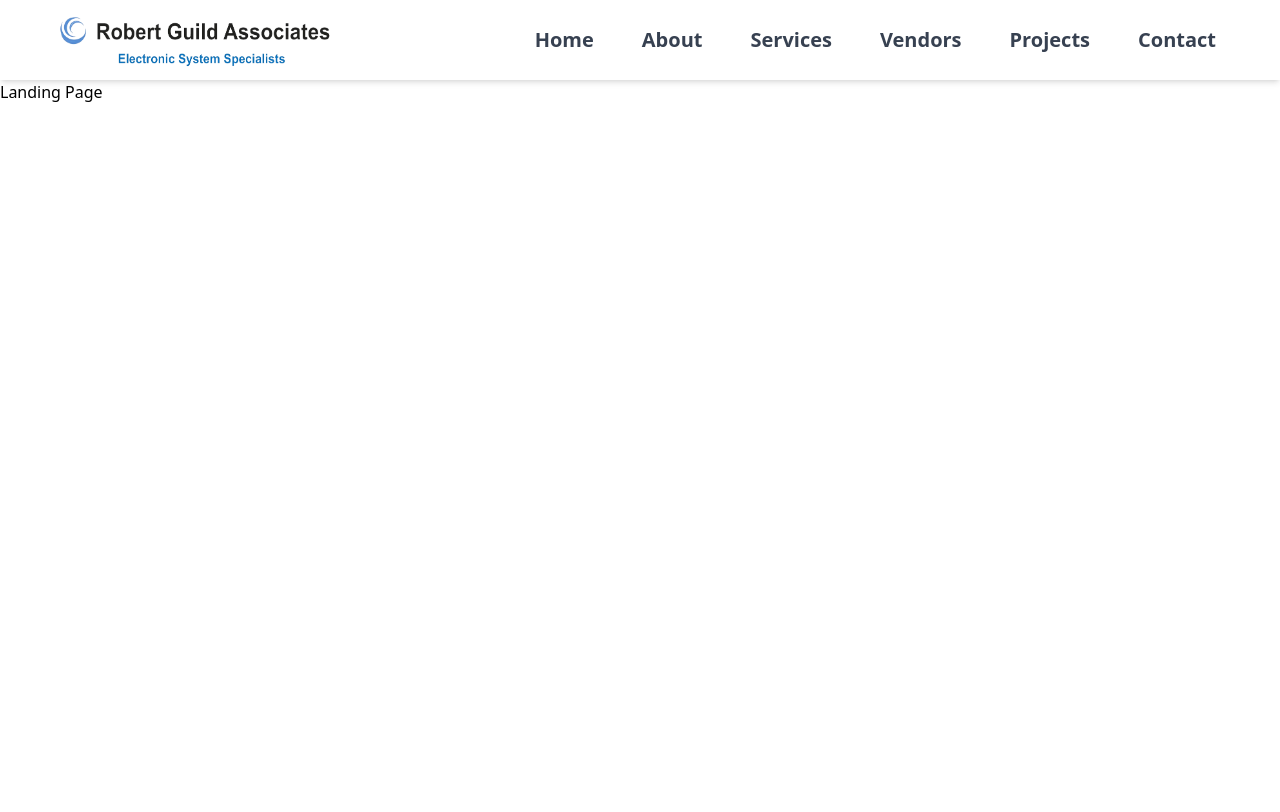
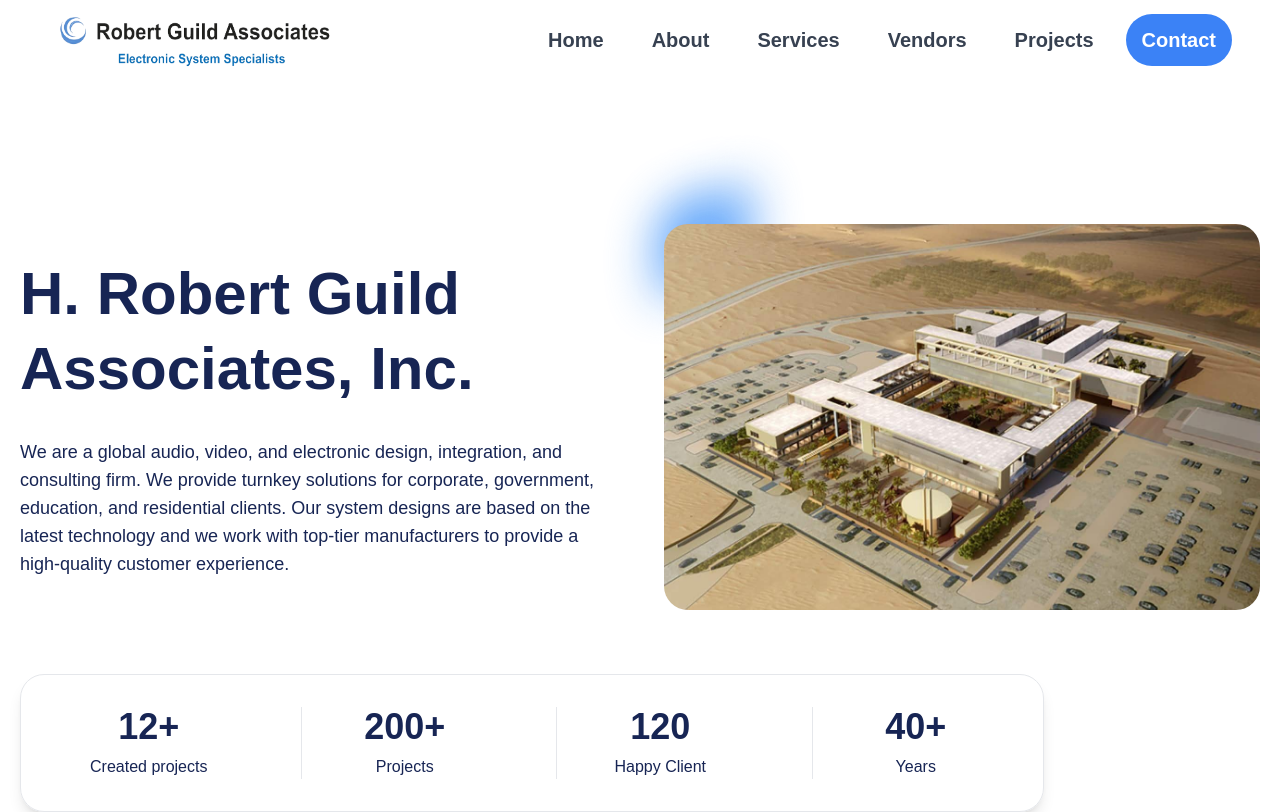
Before and after one commit to alialoraebi/rga-website, an Astro site: page / in a window 1280 px wide. Built offline with nearby package versions, Linux system fonts and the light colour scheme; Astro itself is replaced by a stand-in of ours.

Commit message:
Add landing page to webpage

```diff
--- a/package.json
+++ b/package.json
@@ -17,6 +17,7 @@
     "astro": "^4.13.2",
     "react": "^18.3.1",
     "react-dom": "^18.3.1",
+    "react-icons": "^5.2.1",
     "react-router-dom": "^6.26.0",
     "tailwindcss": "^3.4.9"
   }
--- /dev/null
+++ b/src/components/Container.astro
@@ -0,0 +1,11 @@
+---
+export interface Props {
+    className?: string;
+}
+
+const { className } = Astro.props
+---
+
+<div class={`mx-auto max-w-7xl w-full px-5 sm:px-14 lg:px-5 ${className}`}>
+    <slot />
+</div>
--- a/src/components/Nav.astro
+++ b/src/components/Nav.astro
@@ -2,7 +2,7 @@
 import ToggleButton from '../components/ToggleButton.jsx';
 ---
 
-<nav class="bg-white shadow-md relative">
+<nav class="relative">
   <div class="max-w-7.5xl mx-auto px-4 sm:px-8 lg:px-12">
     <div class="relative flex items-center justify-between h-20">
       <div class="flex-shrink-0 z-20">
@@ -15,15 +15,14 @@ import ToggleButton from '../components/ToggleButton.jsx';
 
       <div class="hidden md:flex md:items-center md:justify-end flex-1 ml-20">
         <div class="flex flex-col md:flex-row space-y-4 md:space-y-0 md:space-x-4 md:ml-auto text-center md:text-left">
-          <a href="/" class="text-gray-700 hover:text-blue-500 px-4 py-3 rounded-md text-base md:text-xl font-bold transition-colors duration-200">Home</a>
-          <a href="/about" class="text-gray-700 hover:text-blue-500 px-4 py-3 rounded-md text-base md:text-xl font-bold transition-colors duration-200">About</a>
-          <a href="/services" class="text-gray-700 hover:text-blue-500 px-4 py-3 rounded-md text-base md:text-xl font-bold transition-colors duration-200">Services</a>
-          <a href="#vendors" class="text-gray-700 hover:text-blue-500 px-4 py-3 rounded-md text-base md:text-xl font-bold transition-colors duration-200">Vendors</a>
-          <a href="#projects" class="text-gray-700 hover:text-blue-500 px-4 py-3 rounded-md text-base md:text-xl font-bold transition-colors duration-200">Projects</a>
-          <a href="#contact" class="text-gray-700 hover:text-blue-500 px-4 py-3 rounded-md text-base md:text-xl font-bold transition-colors duration-200">Contact</a>
+          <a href="/" class="text-gray-700 hover:text-blue-500 hover:underline hover:underline-offset-4 hover:decoration-2 px-4 py-3 rounded-md text-base md:text-xl font-bold transition-colors duration-200">Home</a>
+          <a href="/about" class="text-gray-700 hover:text-blue-500 hover:underline hover:underline-offset-4 hover:decoration-2 px-4 py-3 rounded-md text-base md:text-xl font-bold transition-colors duration-200">About</a>
+          <a href="/services" class="text-gray-700 hover:text-blue-500 hover:underline hover:underline-offset-4 hover:decoration-2 px-4 py-3 rounded-md text-base md:text-xl font-bold transition-colors duration-200">Services</a>
+          <a href="#vendors" class="text-gray-700 hover:text-blue-500 hover:underline hover:underline-offset-4 hover:decoration-2 px-4 py-3 rounded-md text-base md:text-xl font-bold transition-colors duration-200">Vendors</a>
+          <a href="#projects" class="text-gray-700 hover:text-blue-500 hover:underline hover:underline-offset-4 hover:decoration-2 px-4 py-3 rounded-md text-base md:text-xl font-bold transition-colors duration-200">Projects</a>
+          <a href="#contact" class="text-white bg-blue-500 hover:bg-blue-600 px-4 py-3 rounded-full text-base md:text-xl font-bold transition-colors duration-200">Contact</a>
         </div>
       </div>
-
 
       <ToggleButton client:load />
     </div>
--- /dev/null
+++ b/src/components/Paragraph.astro
@@ -0,0 +1,11 @@
+---
+export interface Props{
+    className?:string
+}
+
+const {className} = Astro.props
+---
+
+<p class={`md:text-lg text-heading-3 ${className}`}>
+    <slot/>
+</p>
--- a/src/layouts/Layout.astro
+++ b/src/layouts/Layout.astro
@@ -23,3 +23,14 @@ const { title } = Astro.props;
 		<slot />
 	</body>
 </html>
+
+<style is:global>
+	html {
+    	scroll-behavior: smooth;
+  	}
+
+	body {
+    	font-family: "Raleway", sans-serif;
+		color: rgb(23, 37, 84);
+  	}
+</style>
--- a/src/pages/index.astro
+++ b/src/pages/index.astro
@@ -1,9 +1,102 @@
 ---
 import Layout from '../layouts/Layout.astro';
+import Container from '../components/Container.astro';
+import Paragraph from '../components/Paragraph.astro';
 ---
 
-<Layout title="Welcome to Astro.">
-	<main>
-		<h1>Landing Page</h1>
-	</main>
+<Layout title="Robert Guild Associates">
+  <section class="relative pt-32 lg:pt-36">
+    <Container className={"flex flex-col lg:flex-row gap-10 lg:gap-12"}>
+      <div class="absolute w-full lg:w-1/2 inset-y-0 lg:right-0 ">
+        <span class="absolute -left-6 md:left-4 top-24 lg:top-28 w-24 h-24 rotate-90 skew-x-12 rounded-3xl bg-blue-400 blur-xl opacity-60 lg:opacity-95 lg:block hidden"></span>
+        <span class="absolute right-4 bottom-12 w-24 h-24 rounded-3xl bg-primary blur-xl opacity-80"></span>
+      </div>
+      <span class="w-4/12 lg:w-2/12 aspect-square bg-gradient-to-tr from-primary to-blue-400 absolute -top-5 lg:left-0 rounded-full skew-y-12 blur-2xl opacity-40 skew-x-12 rotate-90"></span>
+      <div class="relative flex flex-col items-center text-center lg:text-left lg:py-7 xl:py-8 lg:items-start lg:max-w-none max-w-3xl mx-auto lg:mx-0 lg:flex-1 lg:w-1/2">
+        <h1 class="text-3xl/tight sm:text-4xl/tight md:text-5xl/tight xl:text-6xl/tight font-bold text-heading-1">
+          H. Robert Guild Associates, Inc.
+        </h1>
+        <Paragraph className="mt-8">
+          We are a global audio, video, and electronic design, integration, and consulting firm. We provide turnkey solutions for corporate, government, education, and residential clients. Our system designs are based on the latest technology and we work with top-tier manufacturers to provide a high-quality customer experience.
+        </Paragraph>
+      </div>
+      <div class="flex flex-1 lg:w-1/2 lg:h-auto relative lg:max-w-none lg:mx-0 mx-auto max-w-3xl">
+        <div id="slideshow" class="lg:absolute lg:w-full lg:h-full rounded-3xl object-cover lg:max-h-none max-h-96">
+          <img src="../images/azizhos.png" alt="Hero image" class="active lg:absolute lg:w-full lg:h-full rounded-3xl object-cover lg:max-h-none max-h-96" />
+        </div>
+      </div>
+    </Container>
+  </section>
+
+    <section class="relative mt-12 md:mt-16">
+    <Container>
+      <div
+        class="mx-auto lg:mx-0 p-5 sm:p-6 py-6 sm:py-8 max-w-5xl rounded-3xl bg-box-bg border border-box-border shadow-lg shadow-box-shadow md:divide-x divide-box-border grid grid-cols-2 md:grid-cols-4 gap-4 sm:gap-8 md:gap-6 lg:gap-12"
+      >
+        <div class="text-center">
+          <h2 class="font-semibold text-xl sm:text-2xl md:text-4xl text-heading-1">
+            12+
+          </h2>
+          <p class="mt-2 text-heading-3">Created projects</p>
+        </div>
+        <div class="text-center">
+          <h2 class="font-semibold text-xl sm:text-2xl md:text-4xl text-heading-1">
+            200+
+          </h2>
+          <p class="mt-2 text-heading-3">Projects</p>
+        </div>
+        <div class="text-center">
+          <h2 class="font-semibold text-xl sm:text-2xl md:text-4xl text-heading-1">
+            120
+          </h2>
+          <p class="mt-2 text-heading-3">Happy Client</p>
+        </div>
+        <div class="text-center">
+          <h2 class="font-semibold text-xl sm:text-2xl md:text-4xl text-heading-1">
+            40+
+          </h2>
+          <p class="mt-2 text-heading-3">Years</p>
+        </div>
+      </div>
+    </Container>
+  </section>
+
+  <style>
+    #slideshow img {
+      opacity: 0;
+      transition: opacity 1s fade-in-out;
+    }
+    #slideshow img.active {
+      opacity: 1;
+    }
+  </style>
+
+  <script>
+    const images = [
+      '../images/azizhos.png',
+      '../images/Barzan-Camp.png',
+      '../images/beirut.png',
+      '../images/hamad.png',
+      '../images/idb.png',
+      '../images/king.png',
+      '../images/mellon.png',
+      '../images/nwest.png',
+      '../images/sport.png',
+    ];
+
+    let currentIndex = 0;
+    const slideshow = document.getElementById('slideshow');
+    const imgElement = slideshow.querySelector('img');
+
+    function showNextImage() {
+      imgElement.classList.remove('active');
+      currentIndex = (currentIndex + 1) % images.length;
+      imgElement.src = images[currentIndex];
+      setTimeout(() => {
+        imgElement.classList.add('active');
+      }, 3);
+    }
+
+    setInterval(showNextImage, 10000);
+  </script>
 </Layout>
```
Also changed, not shown: 1 other file.
